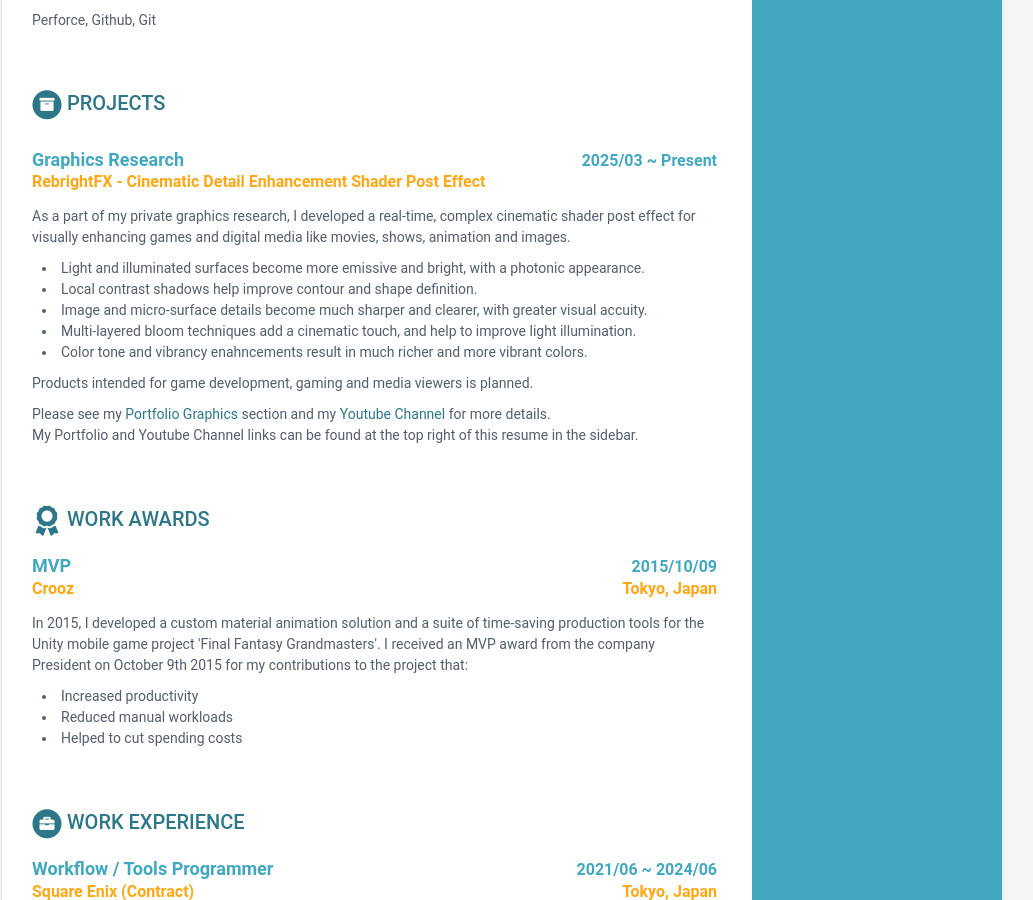
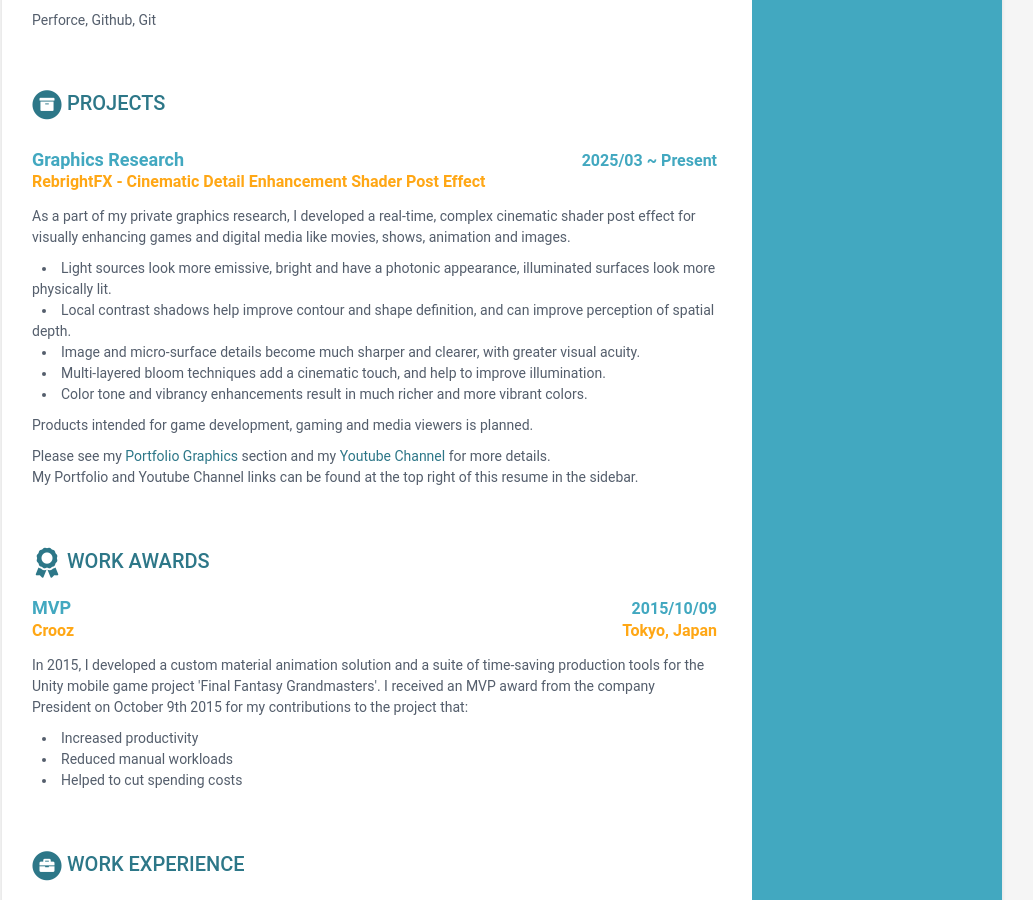
Before and after one commit to techengineer3d/resume, a Jekyll site: the page built from index.html, in a window 1280 px wide and 900 px high, scrolled down 2054 px. Shown: the whole window, without its empty margins (138-1171 px from the left). Built offline with Jekyll 4.4.1, drawn with Linux system fonts in a browser that asks for light colours.

Commit message:
Projects - RebrightFX - Update
Wording update

```diff
--- a/_data/data.yml
+++ b/_data/data.yml
@@ -104,11 +104,11 @@ projects:
         As a part of my private graphics research, I developed a real-time, complex cinematic shader post effect for visually enhancing games and digital media like movies, shows, animation and images.
         </p>
         <p>
-        <span class="bullet-point">Light and illuminated surfaces become more emissive and bright, with a photonic appearance.</span>
-        <span class="bullet-point">Local contrast shadows help improve contour and shape definition.</span>
-        <span class="bullet-point">Image and micro-surface details become much sharper and clearer, with greater visual accuity.</span>
-        <span class="bullet-point">Multi-layered bloom techniques add a cinematic touch, and help to improve light illumination.</span>
-        <span class="bullet-point">Color tone and vibrancy enahncements result in much richer and more vibrant colors.</span>
+        <span class="bullet-point">Light sources look more emissive, bright and have a photonic appearance, illuminated surfaces look more physically lit.</span>
+        <span class="bullet-point">Local contrast shadows help improve contour and shape definition, and can improve perception of spatial depth.</span>
+        <span class="bullet-point">Image and micro-surface details become much sharper and clearer, with greater visual acuity.</span>
+        <span class="bullet-point">Multi-layered bloom techniques add a cinematic touch, and help to improve illumination.</span>
+        <span class="bullet-point">Color tone and vibrancy enhancements result in much richer and more vibrant colors.</span>
         </p>
         <p>
         Products intended for game development, gaming and media viewers is planned.
--- a/_data/project_data.yml
+++ b/_data/project_data.yml
@@ -14,13 +14,13 @@ projects:
         As a part of my private graphics research, I developed a real-time, complex cinematic shader post effect for visually enhancing games and digital media like movies, shows, animation and images.
         </p>
         <p>
-        <span class="bullet-point">Light and illuminated surfaces become more emissive and bright, with a photonic appearance.</span>
-        <span class="bullet-point">Local contrast shadows help improve contour and shape definition.</span>
-        <span class="bullet-point">Image and micro-surface details become much sharper and clearer, with greater visual accuity.</span>
-        <span class="bullet-point">Multi-layered bloom techniques add a cinematic touch, and help to improve light illumination.</span>
-        <span class="bullet-point">Color tone and vibrancy enahncements result in much richer and more vibrant colors.</span>
+        <span class="bullet-point">Light sources look more emissive, bright and have a photonic appearance, illuminated surfaces look more physically lit.</span>
+        <span class="bullet-point">Local contrast shadows help improve contour and shape definition, and can improve perception of spatial depth.</span>
+        <span class="bullet-point">Image and micro-surface details become much sharper and clearer, with greater visual acuity.</span>
+        <span class="bullet-point">Multi-layered bloom techniques add a cinematic touch, and help to improve illumination.</span>
+        <span class="bullet-point">Color tone and vibrancy enhancements result in much richer and more vibrant colors.</span>
         </p>
-         <p>
+        <p>
         Products intended for game development, gaming and media viewers is planned.
         </p>
         <p>
```
